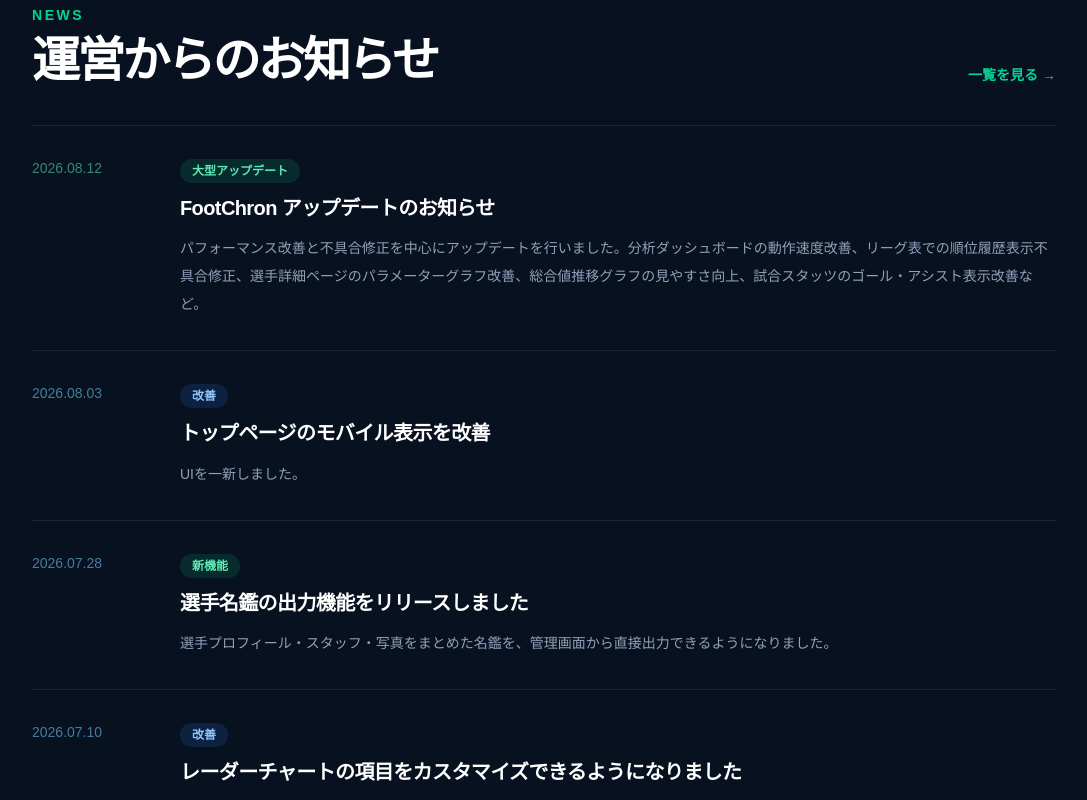
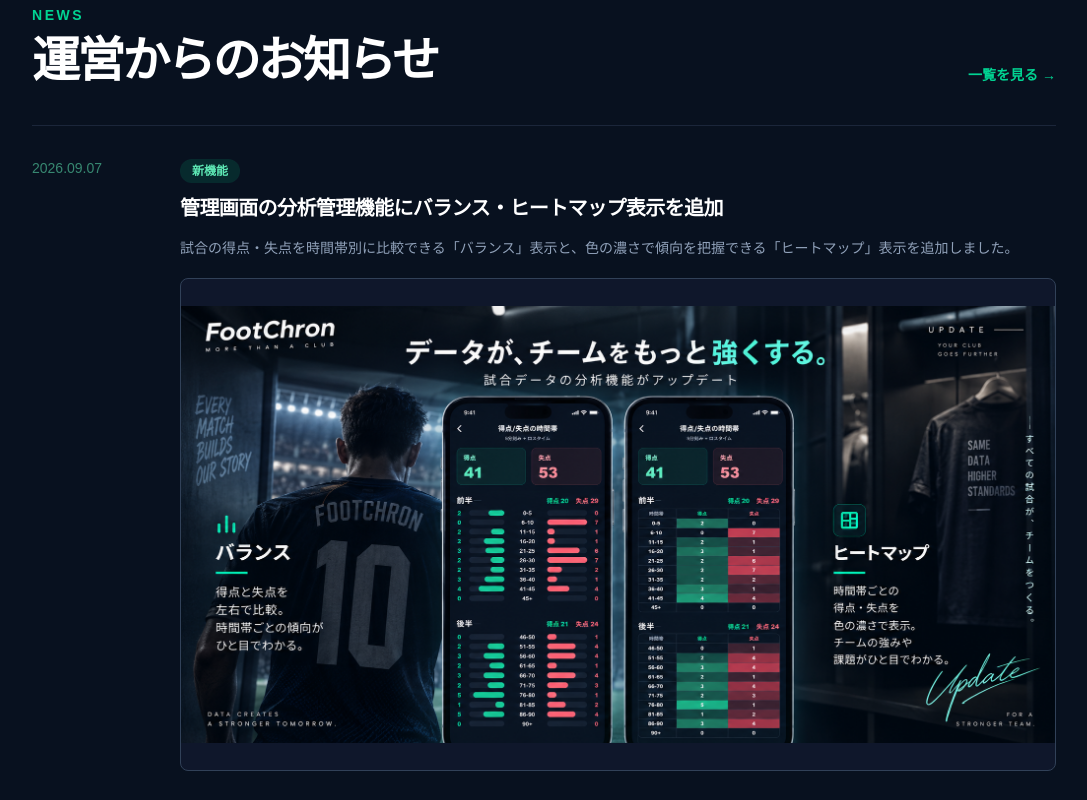
Before and after one commit to nffctaku/hpseisaku, a Next.js app: page / in a window 1280 px wide. Shown: the part 780-1580 px from the top of the page, without its empty margins (96-1183 px from the left). Built offline with nearby package versions, Linux system fonts and the light colour scheme; no server answers; a web font is replaced by a local one.

Commit message:
🚀 本番環境に向けて調整・デプロイ準備

```diff
--- a/src/app/page.tsx
+++ b/src/app/page.tsx
@@ -84,6 +84,23 @@ export default function LandingPage() {
               </div>
 
               <div className="divide-y divide-slate-800/90 border-y border-slate-800/90">
+                <article className="grid gap-3 py-4 sm:grid-cols-[120px_1fr] sm:gap-7 sm:py-8">
+                  <time className="font-mono text-xs text-emerald-300/55 sm:text-sm">2026.09.07</time>
+                  <div>
+                    <span className="inline-flex rounded-full px-2 py-0.5 text-[10px] font-black bg-emerald-500/15 text-emerald-300 sm:px-3 sm:py-1 sm:text-xs">
+                      新機能
+                    </span>
+                    <h3 className="mt-2 text-sm font-black leading-snug tracking-[-0.03em] text-white sm:mt-3 sm:text-lg sm:text-xl">
+                      管理画面の分析管理機能にバランス・ヒートマップ表示を追加
+                    </h3>
+                    <p className="mt-2 text-xs font-medium leading-6 text-slate-400 sm:mt-3 sm:text-sm sm:leading-7 sm:text-base">
+                      試合の得点・失点を時間帯別に比較できる「バランス」表示と、色の濃さで傾向を把握できる「ヒートマップ」表示を追加しました。
+                    </p>
+                    <div className="relative mt-4 aspect-[16/9] w-full overflow-hidden rounded-lg border border-slate-700 bg-slate-900">
+                      <Image src="/ヒートマップアップデート.png" alt="得点/失点の時間帯分析 バランス・ヒートマップ" fill className="object-contain" sizes="(max-width: 768px) 100vw, 800px" />
+                    </div>
+                  </div>
+                </article>
                 <article className="grid gap-3 py-4 sm:grid-cols-[120px_1fr] sm:gap-7 sm:py-8">
                   <time className="font-mono text-xs text-emerald-300/55 sm:text-sm">2026.08.12</time>
                   <div>
```
Also changed, not shown: public/ヒートマップアップデート.png (added).
